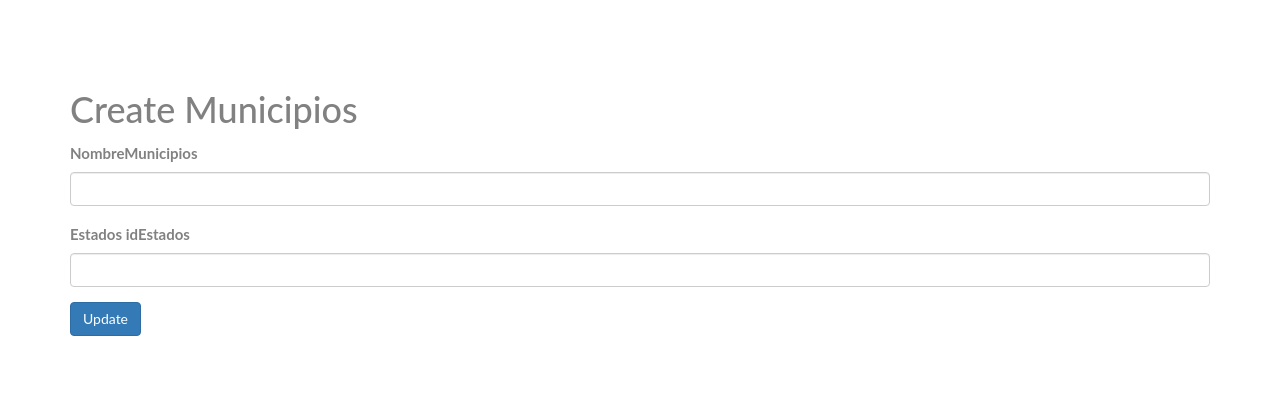
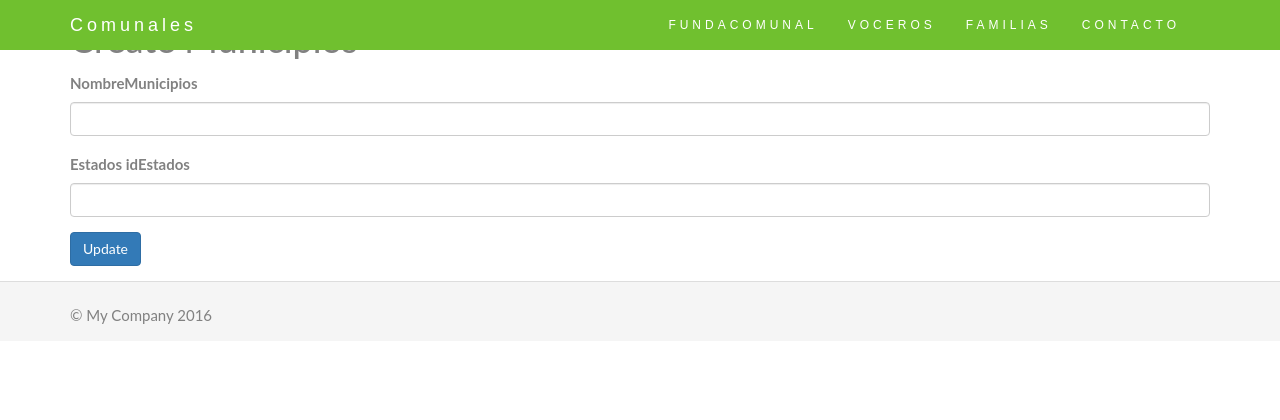
Before and after one commit to joelxheredia/SistemaConsejosComunales, a Yii app: the page made by views/municipios/create.php in a window 1280 px wide. Shown: the top 420 px of the page. Run offline with PHP 8.4 and a stand-in for Yii, Linux system fonts and the light colour scheme; the template is opened without the code that fills it, so the values that code supplies are empty; form fields are guessed from the names that the template uses; some libraries are stand-ins or nearby versions.

Commit message:
secciones de home y nav

```diff
--- a/views/layouts/main.php
+++ b/views/layouts/main.php
@@ -22,8 +22,8 @@ AppAsset::register($this);
     <?php $this->head() ?>
 </head>
 <body>
+<!--
 <?php $this->beginBody() ?>
-
 <div class="wrap">
     <?php
     NavBar::begin([
@@ -56,7 +56,7 @@ AppAsset::register($this);
 
     NavBar::end();
     ?>
-    <!--
+-->
 <nav class="navbar navbar-default navbar-fixed-top">
   <div class="container">
     <div class="navbar-header">
@@ -65,21 +65,19 @@ AppAsset::register($this);
         <span class="icon-bar"></span>
         <span class="icon-bar"></span>
       </button>
-      <a class="navbar-brand" href="#myPage">Logo</a>
+      <a class="navbar-brand" href="#myPage">Comunales</a>
     </div>
     <div class="collapse navbar-collapse" id="myNavbar">
       <ul class="nav navbar-nav navbar-right">
-        <li><a href="#about">ABOUT</a></li>
-        <li><a href="#services">SERVICES</a></li>
-        <li><a href="#portfolio">PORTFOLIO</a></li>
-        <li><a href="#pricing">PRICING</a></li>
-        <li><a href="#contact">CONTACT</a></li>
+        <li><a href="#funda">FUNDACOMUNAL</a></li>
+        <li><a href="#vocero">VOCEROS</a></li>
+        <li><a href="#familia">FAMILIAS</a></li>
+        <li><a href="#contacto">CONTACTO</a></li>
         <li><a href=""></a></li>
       </ul>
     </div>
   </div>
 </nav>
--->
     <div class="container">
         <?= Breadcrumbs::widget([
             'links' => isset($this->params['breadcrumbs']) ? $this->params['breadcrumbs'] : [],
--- a/web/css/site.css
+++ b/web/css/site.css
@@ -236,7 +236,7 @@ a.desc:after {
   }
   .navbar {
       margin-bottom: 0;
-      background-color: #f4511e;
+      background-color: #70C02F;
       z-index: 9999;
       border: 0;
       font-size: 12px !important;
@@ -249,7 +249,7 @@ a.desc:after {
       color: #fff !important;
   }
   .navbar-nav li a:hover, .navbar-nav li.active a {
-      color: #f4511e !important;
+      color: #70C02F !important;
       background-color: #fff !important;
   }
   .navbar-default .navbar-toggle {
```
Also changed, not shown: views/site/index.php (+5 -5 lines).
